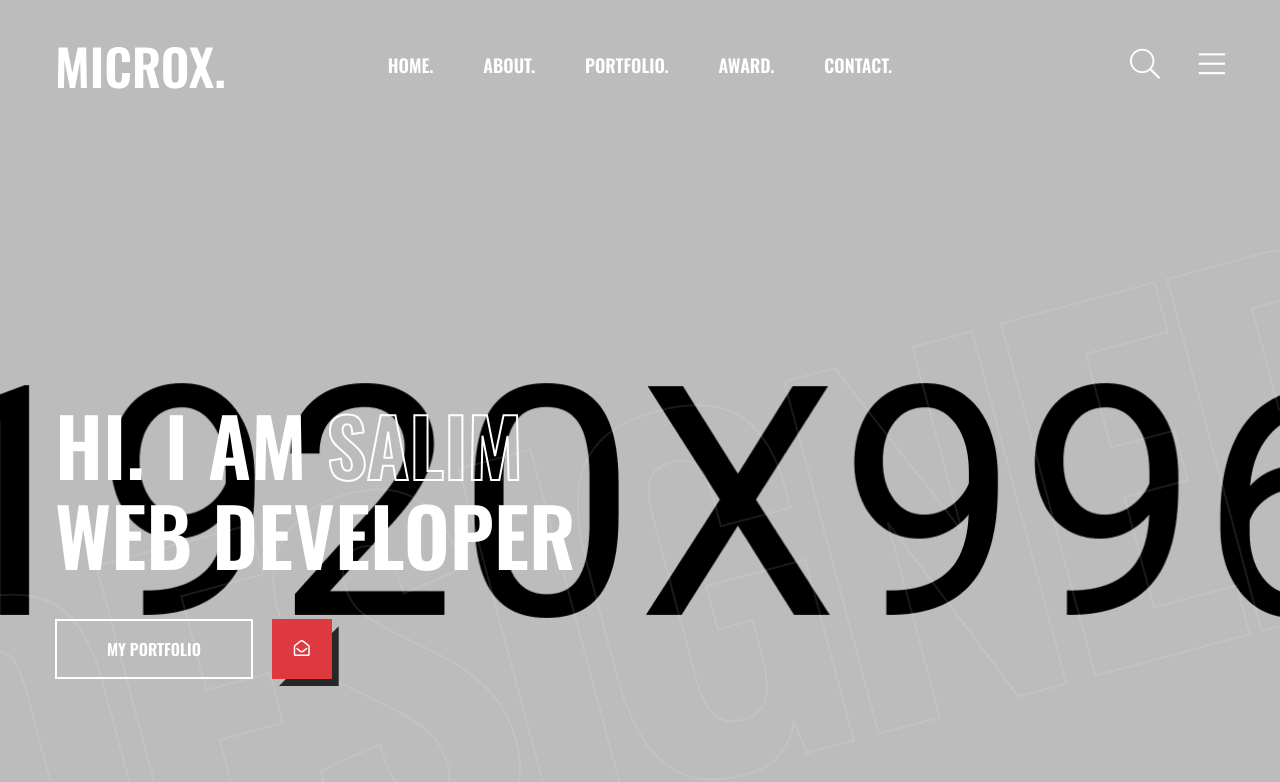
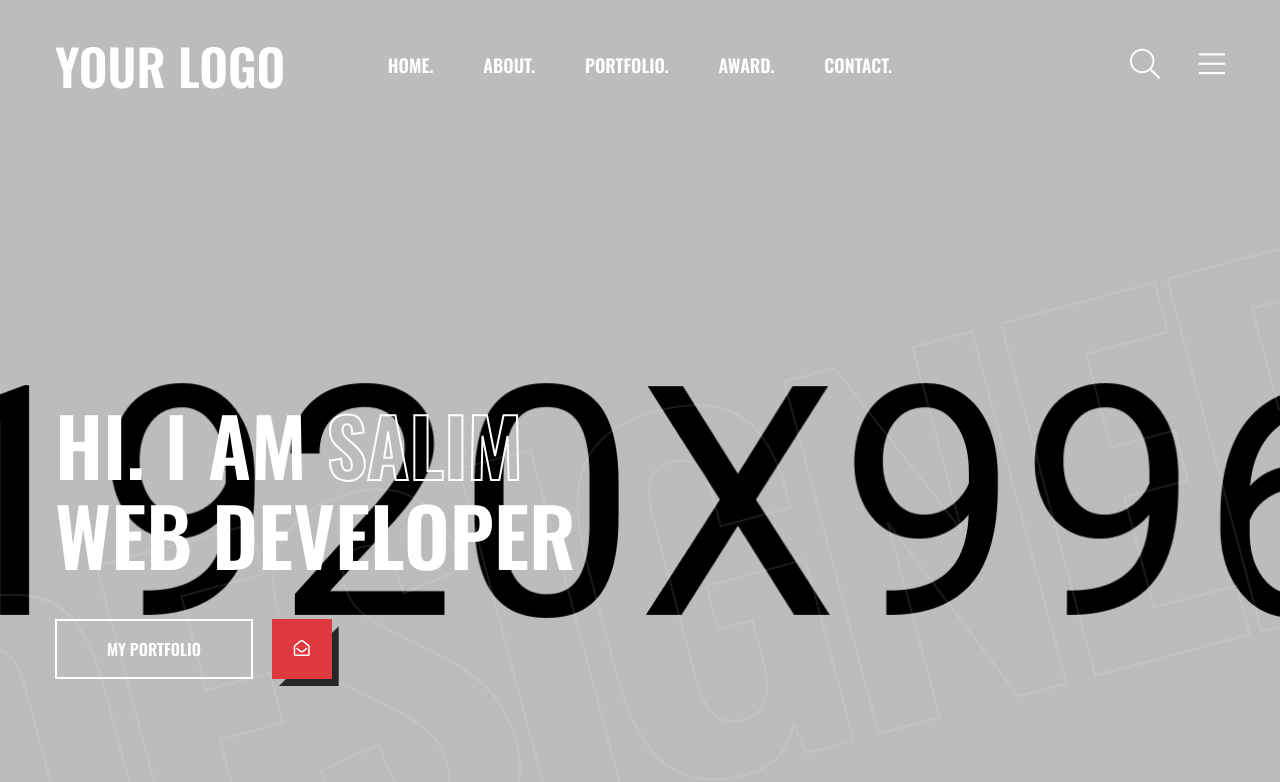
Before and after one commit to devsumon2015/Cv-Resume-And-Personal-Portfolio, a plain HTML site: page index-02.html in a window 1280 px wide. Shown: the top 782 px of the page. Drawn offline with nearby package versions, Linux system fonts and the light colour scheme.

Commit message:
Update index-02.html

```diff
--- a/index-02.html
+++ b/index-02.html
@@ -78,7 +78,7 @@
                     <div class="row align-items-center">
                         <div class="col-xl-3 col-lg-3 col-md-4 col-6">
                             <div class="logo">
-                                <a href="index.html">Microx.</a>
+                                <a href="index.html">Your Logo</a>
                             </div>
                         </div>
                         <div class="col-xl-6 col-lg-6 d-none d-lg-block">
@@ -659,7 +659,7 @@
                 <div class="row">
                     <div class="col-xl-3 col-lg-3 col-md-6 col-8">
                         <div class="logo">
-                            <a href="index.html">Microx.</a>
+                            <a href="index.html">Your Logo.</a>
                         </div>
                     </div>
                     <div class="col-xl-9 col-lg-9 col-md-6 col-4">
```
